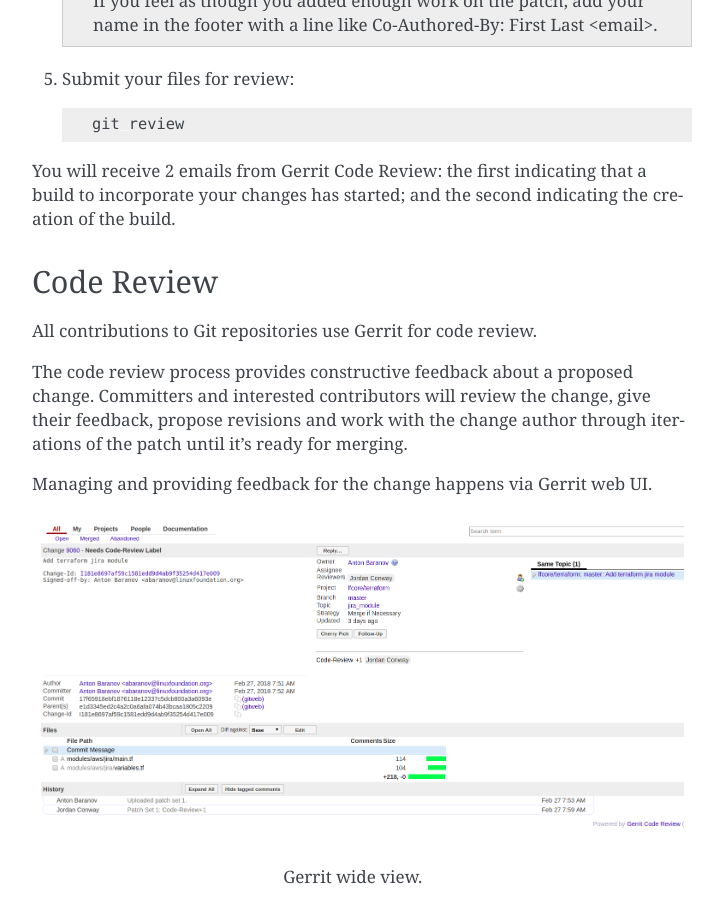
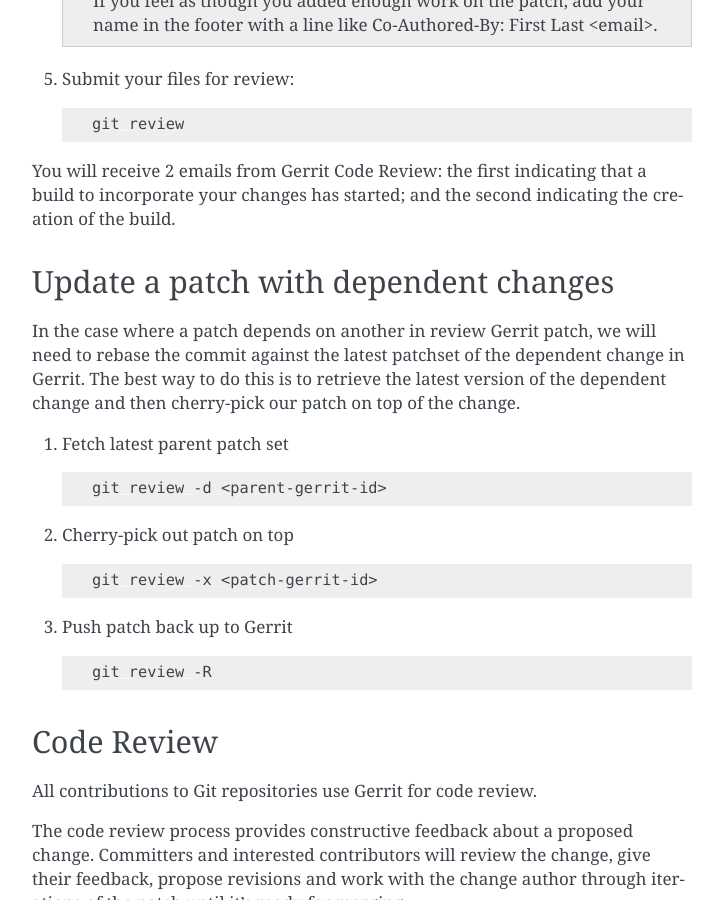
Before and after one commit to lfit/releng-docs, a Sphinx documentation site: the page built from docs/gerrit.rst, in a window 1280 px wide and 900 px high, scrolled down 6357 px. Shown: the whole window, without its empty margins (388-1111 px from the left). Built offline with Sphinx 7.4.7, drawn with Linux system fonts in a browser that asks for light colours; some of the changed text lies outside the part shown.

Commit message:
How to update patches with dependent changes
Add details on how to update patches that have dependent
changes in Gerrit.

Issue: https://jira.opendaylight.org/browse/DOCS-21
Change-Id: Id4cd47bcb6e6aee08ae64a2d6e19153e14c3c5f4
Signed-off-by: Thanh Ha <thanh.ha@linuxfoundation.org>

```diff
--- a/docs/gerrit.rst
+++ b/docs/gerrit.rst
@@ -312,6 +312,33 @@
 to incorporate your changes has started; and the second indicating the creation of the
 build.
 
+Update a patch with dependent changes
+=====================================
+
+In the case where a patch depends on another in review Gerrit patch, we will
+need to rebase the commit against the latest patchset of the dependent change
+in Gerrit. The best way to do this is to retrieve the latest version of the
+dependent change and then cherry-pick our patch on top of the change.
+
+#. Fetch latest parent patch set
+
+   .. code-block:: bash
+
+      git review -d <parent-gerrit-id>
+
+#. Cherry-pick out patch on top
+
+   .. code-block:: bash
+
+      git review -x <patch-gerrit-id>
+
+#. Push patch back up to Gerrit
+
+   .. code-block:: bash
+
+      git review -R
+
+
 Code Review
 ===========
 
```
